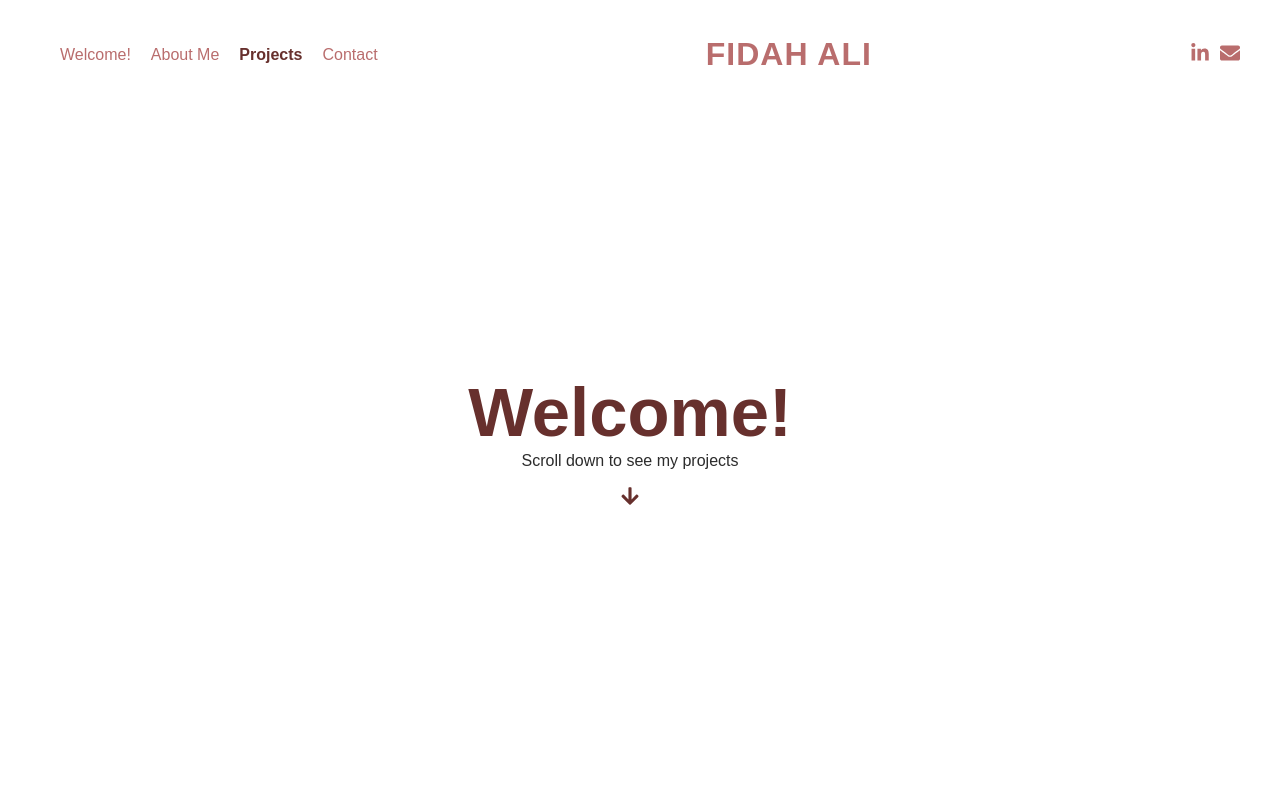
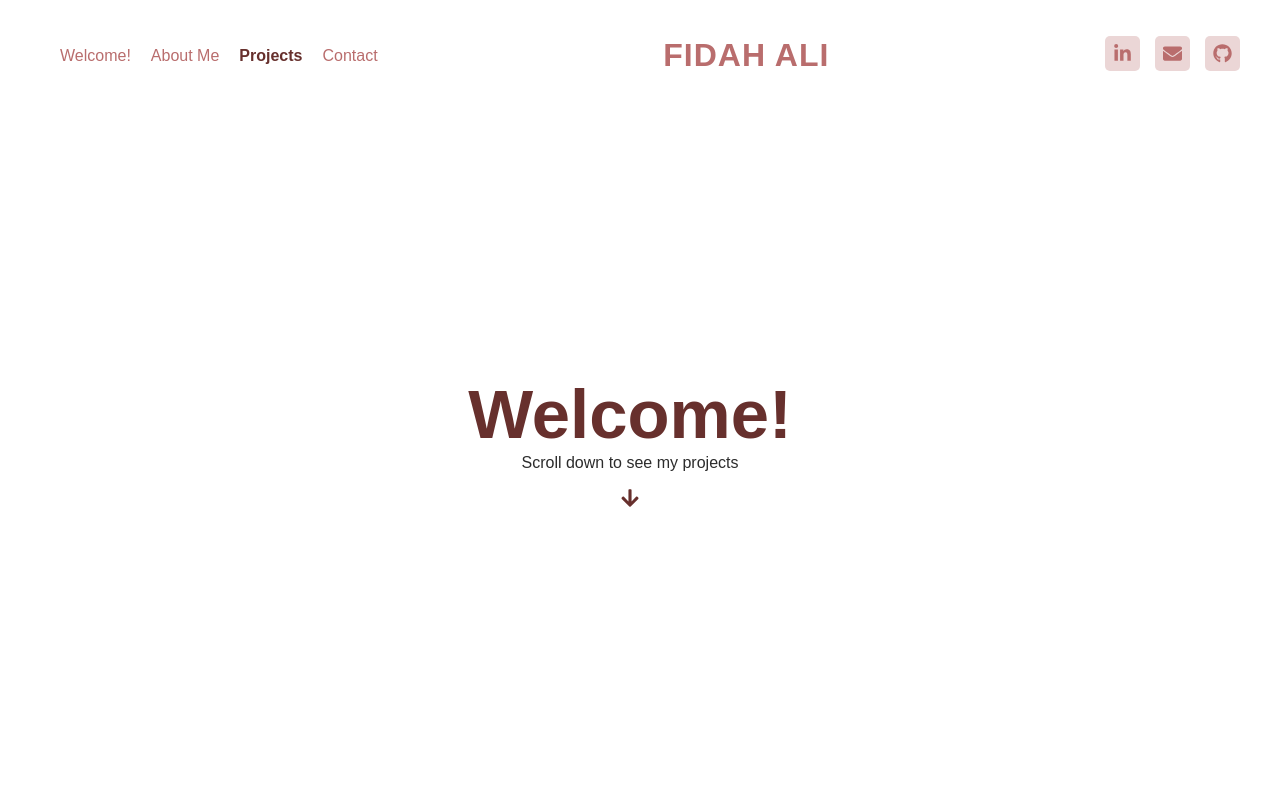
Before and after one commit to fidahhha/fidah-portfolio, a React app: page /home in a window 1280 px wide. Shown: the top 800 px of the page. Built offline with nearby package versions, Linux system fonts and the light colour scheme; a web font is replaced by a local one.

Commit message:
[Update] Added extra icon to landing + Home (github)

```diff
--- a/src/Home.js
+++ b/src/Home.js
@@ -2,7 +2,7 @@ import React, { useState, useEffect, useRef } from "react";
 import { Link, useLocation } from "react-router-dom";
 import "./Main.css";
 import "typeface-inter";
-import { FaLinkedinIn, FaEnvelope, FaBars } from "react-icons/fa";
+import { FaLinkedinIn, FaEnvelope, FaBars, FaGithub } from "react-icons/fa";
 import { FaArrowDown } from "react-icons/fa";
 import parking from "./Images/parking.jpg";
 import kawena from "./Images/kawena.jpg";
@@ -84,6 +84,13 @@ function Home() {
               >
                 <FaEnvelope className="icon" size={20} />
               </a>
+              <a
+              href="https://github.com/fidahhha"
+              target="_blank"
+              rel="noopener noreferrer"
+            >
+              <FaGithub className="icons" size={25} />
+            </a>
             </div>
           </ul>
         </nav>
--- a/src/Landing.css
+++ b/src/Landing.css
@@ -79,11 +79,14 @@ button:hover{
 
 .icons-container{
     display: flex;
-    justify-content: center; /* Center icons horizontally */
+    justify-content: center;
     align-items: center;
 }
+
 .icons{
-    padding: 10px;
+    height: 35px;
+    width: 35px;
+    padding: 8px;
     background-color: #EBD6D6;
     margin-left: 10px;
     border-radius: 5px;
@@ -91,6 +94,7 @@ button:hover{
     transition: ease-out 0.5s;
 }
 
+
 .icons:hover{
     color: #67302D;
     transition: ease-in 0.5s;
--- a/src/Landing.js
+++ b/src/Landing.js
@@ -5,7 +5,7 @@ import "typeface-inter";
 import { Link } from "react-router-dom";
 import { FaLinkedinIn } from "react-icons/fa";
 import { FaEnvelope } from "react-icons/fa";
-
+import { FaGithub } from 'react-icons/fa';
 function Landing() {
   return (
     <div className="Landing">
@@ -30,14 +30,21 @@ function Landing() {
               target="_blank"
               rel="noopener noreferrer"
             >
-              <FaLinkedinIn className="icons" size={20} />
+              <FaLinkedinIn className="icons" size={25} />
             </a>
             <a
               href="mailto:alifidah2902@gmail.com"
               target="_blank"
               rel="noopener noreferrer"
             >
-              <FaEnvelope className="icons" size={20} />
+              <FaEnvelope className="icons" size={25} />
+            </a>
+            <a
+              href="https://github.com/fidahhha"
+              target="_blank"
+              rel="noopener noreferrer"
+            >
+              <FaGithub className="icons" size={25} />
             </a>
           </div>
         </header>
--- a/src/Main.css
+++ b/src/Main.css
@@ -53,10 +53,21 @@ a:hover {
 .icon-container {
   display: flex;
   flex-direction: row;
+  justify-content: space-around;
+  align-items: center;
 }
 
 .icon {
+  flex: 1;
+  margin: 0 5px;
+  height: 35px;
+  width: 35px;
+  padding: 8px;
+  background-color: #EBD6D6;
   margin-left: 10px;
+  border-radius: 5px;
+  color: #B96D6D;
+  transition: ease-out 0.5s;
 }
 
 .icon:hover {
@@ -64,6 +75,7 @@ a:hover {
   transition: ease-in 0.5s;
   cursor: pointer;
 }
+
 
 .Home-Container {
   display: flex;
```
